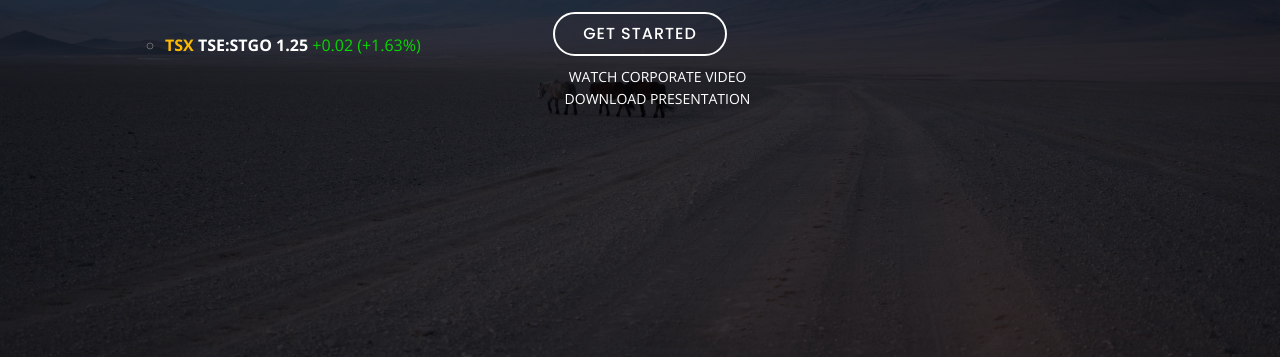
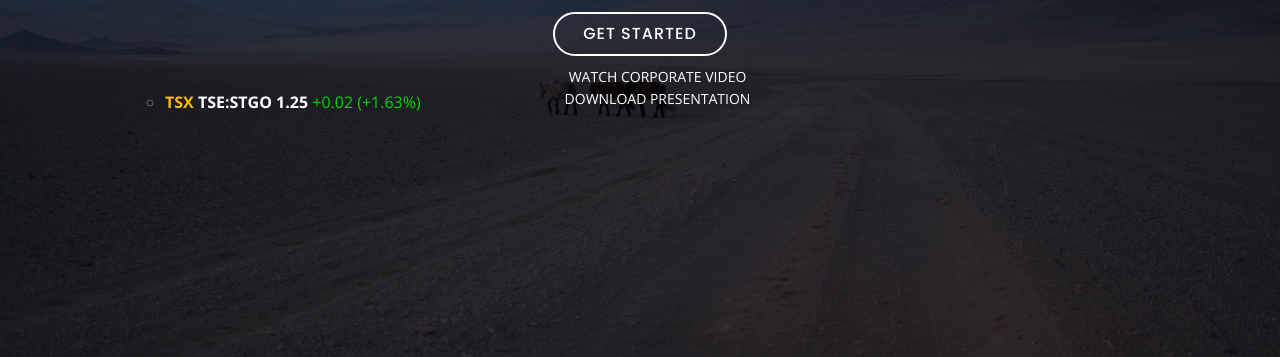
Before and after one commit to temugen616/Telmen-energy-website-github, a plain HTML site: page index.html in a window 1280 px wide. Shown: the part 440-797 px from the top of the page. Drawn offline with nearby package versions, Linux system fonts and the light colour scheme.

Commit message:
Update style.css

```diff
--- a/css/style.css
+++ b/css/style.css
@@ -47,7 +47,7 @@ h6 {
 #Action_bar {
   position: absolute;
   left: auto;
-  top: 459px;
+  top: 516px;
   width: 100%;
   z-index: 60;
   line-height: 21px;
```
